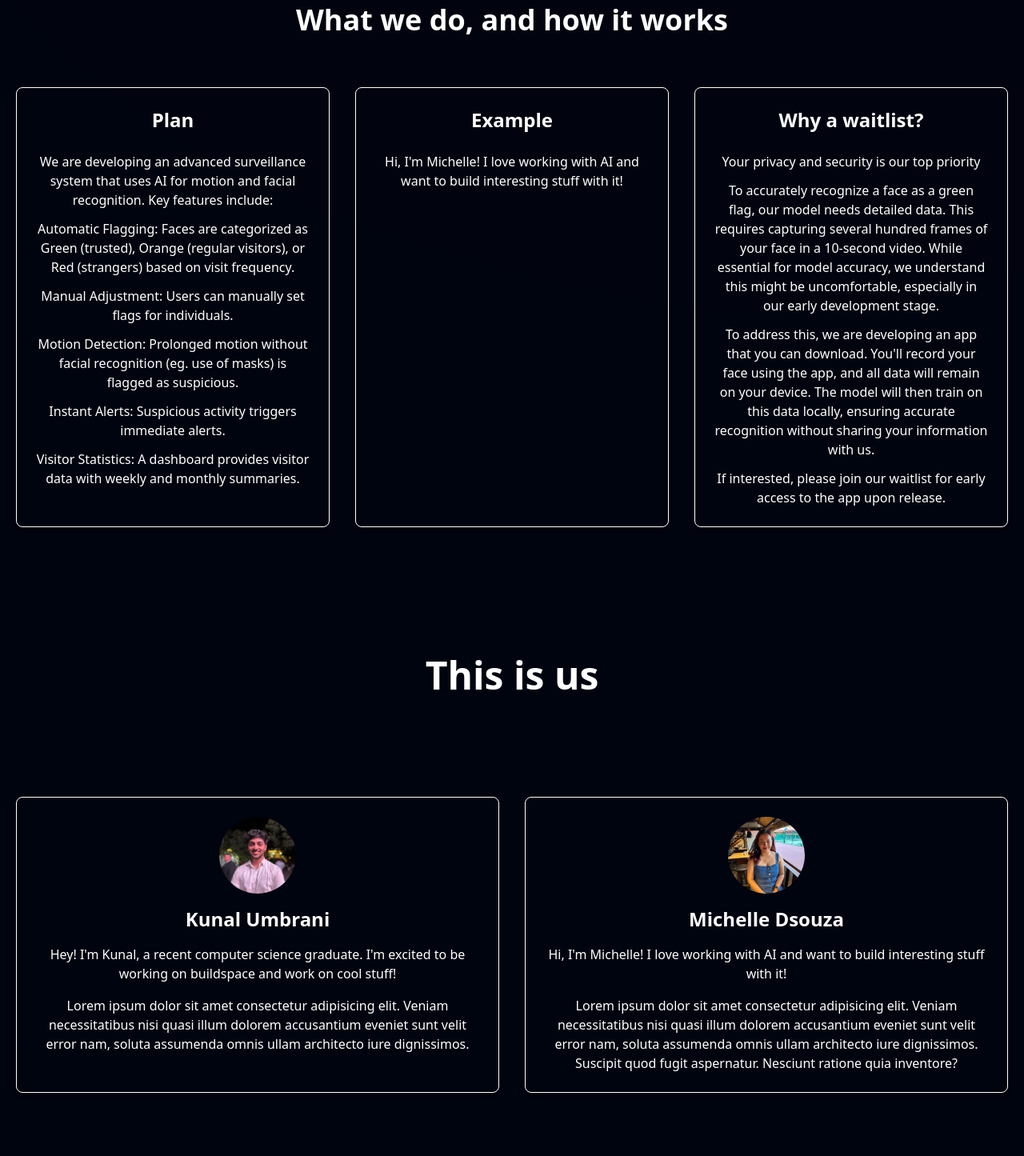
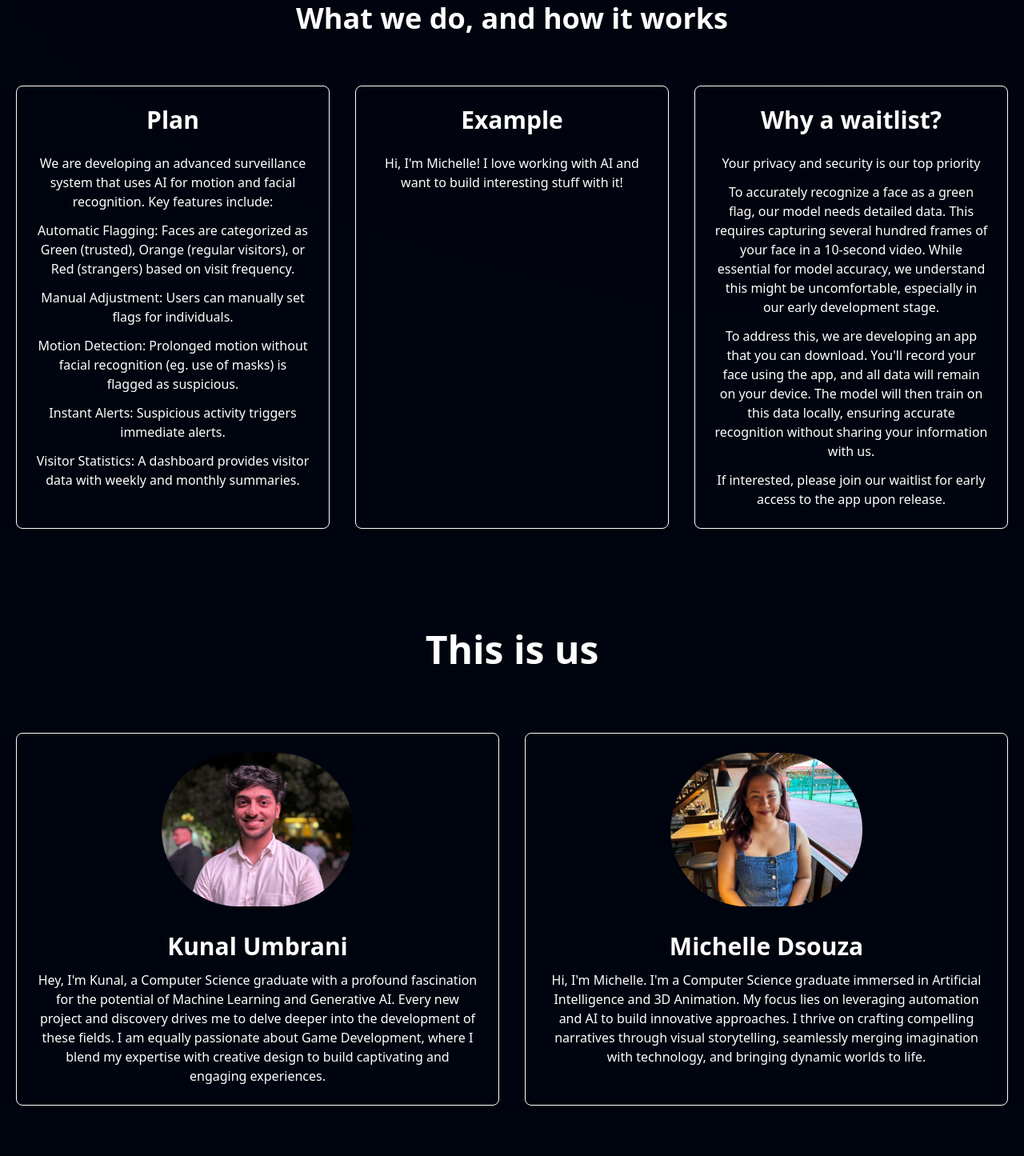
Before and after one commit to Kunaluu/oversight, a React (Vite) app: page / in a window 1280 px wide. Shown: the part 980-2425 px from the top of the page at 80% size. Built offline with nearby package versions, Linux system fonts and the light colour scheme.

Commit message:
changes: 1. spacing in business 2. content in about us

```diff
--- a/src/components/About Us.jsx
+++ b/src/components/About Us.jsx
@@ -40,7 +40,6 @@
 
 // export default AboutUs;
 
-
 import React from "react";
 import person1Image from "../assets/kunal.jpg";
 import person2Image from "../assets/michelle.jpg";
@@ -49,40 +48,46 @@ const AboutUs = () => {
   return (
     <section id="about">
       <div className="flex flex-col items-center justify-center bg-primary p-4">
-        <h1 className="text-5xl font-semibold text-white mt-24 mb-32">This is us</h1>
+        <h1 className="text-5xl font-semibold text-white mt-16 mb-20">
+          This is us
+        </h1>
         <div className="grid grid-cols-1 md:grid-cols-2 gap-8 w-full max-w-7xl">
           {/* Person 1 */}
-          <div
-            className="flex flex-col items-center p-6 rounded-lg shadow-md bg-transparent border border-white"
-          >
+          <div className="flex flex-col items-center p-6 rounded-lg shadow-md bg-transparent border border-white">
             <img
               src={person1Image}
               alt="Kunal Umbrani"
-              className="w-24 h-24 object-cover rounded-full mb-4"
+              className="w-60 h-48 object-cover rounded-full mb-4"
             />
-            <h2 className="text-2xl font-semibold text-white">Kunal Umbrani</h2>
-            <p className="text-white mt-4 text-center">
-              Hey! I'm Kunal, a recent computer science graduate. I'm excited to be working on buildspace and work on cool stuff!
-            </p>
-            <p className="text-white mt-4 text-center">
-              Lorem ipsum dolor sit amet consectetur adipisicing elit. Veniam necessitatibus nisi quasi illum dolorem accusantium eveniet sunt velit error nam, soluta assumenda omnis ullam architecto iure dignissimos.
+            <h2 className="text-3xl font-semibold text-white mt-4">
+              Kunal Umbrani
+            </h2>
+            <p className="text-white mt-3 text-center">
+              Hey, I'm Kunal, a Computer Science graduate with a profound
+              fascination for the potential of Machine Learning and Generative
+              AI. Every new project and discovery drives me to delve deeper into
+              the development of these fields. I am equally passionate about
+              Game Development, where I blend my expertise with creative design
+              to build captivating and engaging experiences.
             </p>
           </div>
           {/* Person 2 */}
-          <div
-            className="flex flex-col items-center p-6 rounded-lg shadow-md bg-transparent border border-white"
-          >
+          <div className="flex flex-col items-center p-6 rounded-lg shadow-md bg-transparent border border-white">
             <img
               src={person2Image}
               alt="Michelle Dsouza"
-              className="w-24 h-24 object-cover rounded-full mb-4"
+              className="w-60 h-48 object-cover rounded-full mb-4"
             />
-            <h2 className="text-2xl font-semibold text-white">Michelle Dsouza</h2>
-            <p className="text-white mt-4 text-center">
-              Hi, I'm Michelle! I love working with AI and want to build interesting stuff with it!
-            </p>
-            <p className="text-white mt-4 text-center">
-              Lorem ipsum dolor sit amet consectetur adipisicing elit. Veniam necessitatibus nisi quasi illum dolorem accusantium eveniet sunt velit error nam, soluta assumenda omnis ullam architecto iure dignissimos. Suscipit quod fugit aspernatur. Nesciunt ratione quia inventore?
+            <h2 className="text-3xl font-semibold text-white mt-4">
+              Michelle Dsouza
+            </h2>
+            <p className="text-white mt-3 text-center">
+              Hi, I'm Michelle. I'm a Computer Science graduate immersed in
+              Artificial Intelligence and 3D Animation. My focus lies on
+              leveraging automation and AI to build innovative approaches. I
+              thrive on crafting compelling narratives through visual
+              storytelling, seamlessly merging imagination with technology, and
+              bringing dynamic worlds to life.
             </p>
           </div>
         </div>
--- a/src/components/Business.jsx
+++ b/src/components/Business.jsx
@@ -137,7 +137,7 @@ const Business = () => {
         <div className="grid grid-cols-1 md:grid-cols-3 gap-8 w-full max-w-7xl">
           {/* Idea */}
           <div className="flex flex-col items-center p-6 rounded-lg shadow-md bg-transparent border border-white">
-            <h2 className="text-2xl font-semibold text-white">Plan</h2>
+            <h2 className="text-3xl font-semibold text-white">Plan</h2>
             <p className="text-white mt-6 text-center">
               We are developing an advanced surveillance system that uses AI for
               motion and facial recognition. Key features include:
@@ -166,7 +166,7 @@ const Business = () => {
 
           {/* Video */}
           <div className="flex flex-col items-center p-6 rounded-lg shadow-md bg-transparent border border-white">
-            <h2 className="text-2xl font-semibold text-white">Example</h2>
+            <h2 className="text-3xl font-semibold text-white">Example</h2>
             <p className="text-white mt-6 text-center">
               Hi, I'm Michelle! I love working with AI and want to build
               interesting stuff with it!
@@ -176,7 +176,7 @@ const Business = () => {
 
           {/* App */}
           <div className="flex flex-col items-center p-6 rounded-lg shadow-md bg-transparent border border-white">
-            <h2 className="text-2xl font-semibold text-white">
+            <h2 className="text-3xl font-semibold text-white">
               Why a waitlist?
             </h2>
             <p className="text-white mt-6 text-center">
```
